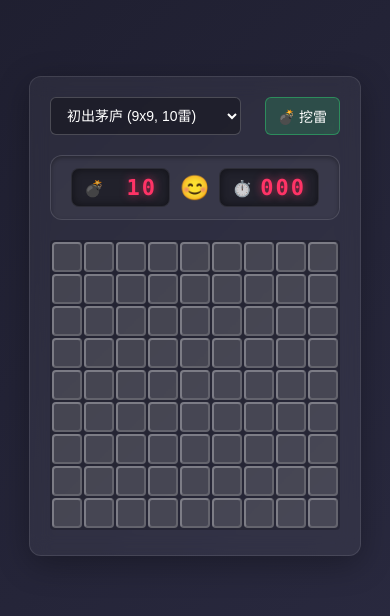
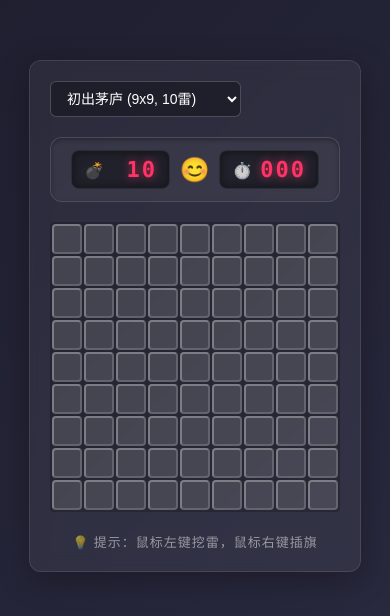
Before and after one commit to knight008848/grid-sweeper, a website: page index.html in a window 390 px wide. Shown: the part 106-722 px from the top of the page. Drawn offline with Linux system fonts and the light colour scheme.

Commit message:
feat: hide toggle button on PC and add dynamic instructions

```diff
--- a/index.html
+++ b/index.html
@@ -44,6 +44,9 @@
                     <!-- 格子由 JavaScript 自动生成 -->
                 </div>
             </div>
+
+            <!-- 动态操作提示 -->
+            <div class="instructions" id="instructions"></div>
         </div>
 
         <!-- 新增：自定义弹出层 (Modal) -->
--- a/script.js
+++ b/script.js
@@ -44,6 +44,17 @@ const modeToggleBtn = document.getElementById('mode-toggle');
 let currentMode = 'dig';
 let longPressTimer;
 let isLongPress = false;
+
+const isTouchDevice = 'ontouchstart' in window || navigator.maxTouchPoints > 0;
+const instructions = document.getElementById('instructions');
+
+// 根据设备类型初始化界面
+if (isTouchDevice) {
+    document.body.classList.add('is-touch');
+    instructions.innerText = '💡 提示：单指点击挖雷，长按方块插旗，或使用上方按钮切换模式';
+} else {
+    instructions.innerText = '💡 提示：鼠标左键挖雷，鼠标右键插旗';
+}
 
 // 弹窗相关 DOM 元素
 const resultModal = document.getElementById('result-modal');
--- a/style.css
+++ b/style.css
@@ -67,6 +67,16 @@ body {
 
 .glass-btn:active {
     transform: scale(0.95);
+}
+
+/* 模式切换按钮默认在 PC 端隐藏 */
+#mode-toggle {
+    display: none;
+}
+
+/* 只有通过 JS 检测为触摸屏时才显示 */
+body.is-touch #mode-toggle {
+    display: inline-block;
 }
 
 .mode-dig {
@@ -189,6 +199,15 @@ body {
     cursor: default;
 }
 
+/* 操作提示说明文字 */
+.instructions {
+    margin-top: 15px;
+    font-size: 13px;
+    color: rgba(255, 255, 255, 0.5);
+    text-align: center;
+    letter-spacing: 1px;
+}
+
 /* =========================================
    新增：弹出层 (Modal) 样式
    ========================================= */
```
